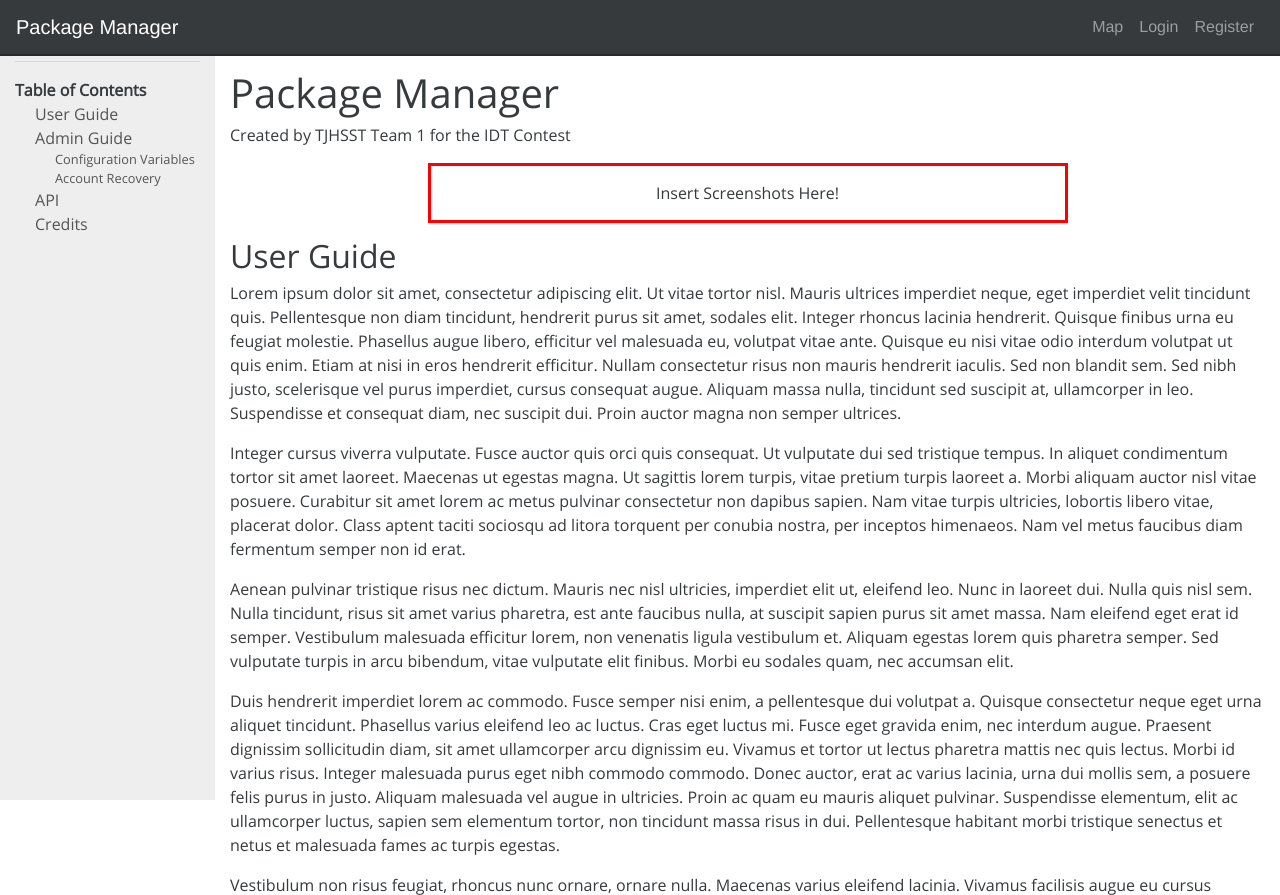
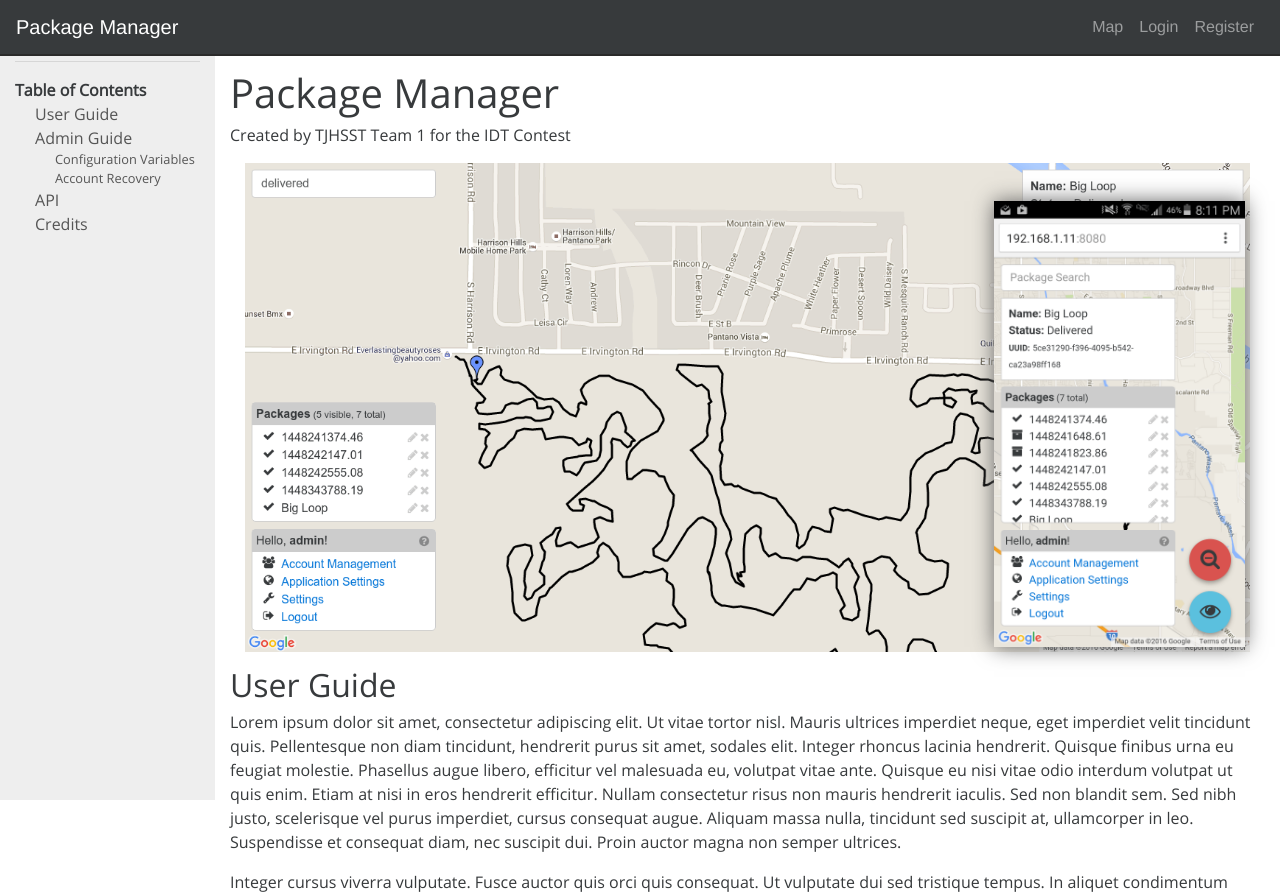
Before and after one commit to ezwang/IDT-Contest, a Flask app: page /about in a window 1280 px wide. Shown: the top 895 px of the page. Run offline with Flask 2, Linux system fonts and the light colour scheme; some libraries are stand-ins or nearby versions.

Commit message:
added screenshots to about page

```diff
--- a/static/css/about.css
+++ b/static/css/about.css
@@ -65,3 +65,30 @@ nav
         margin-left:0px;
     }
 }
+@media print {
+    #sidebar
+    {
+        display:none;
+    }
+    #info
+    {
+        margin-left:0px;
+    }
+}
+#screenshot-container
+{
+    position:relative;
+    margin:15px;
+}
+#screenshot
+{
+    width:100%;
+}
+#mobile-screenshot
+{
+    width:25%;
+    position:absolute;
+    bottom:5px;
+    right:5px;
+    box-shadow:0px 0px 20px #666;
+}
--- a/templates/about.html
+++ b/templates/about.html
@@ -26,9 +26,10 @@
     <div id="info">
         <h1>Package Manager</h1>
         <p>Created by TJHSST Team 1 for the IDT Contest</p>
-        <center>
-            <div style="width:100%;max-width:640px;text-align:center;border:3px solid red;padding:15px;margin-bottom:15px">Insert Screenshots Here!</div>
-        </center>
+        <div id="screenshot-container">
+            <img src="/images/screenshot.png" id="screenshot" />
+            <img src="/images/mobile_screenshot.png" id="mobile-screenshot" />
+        </div>
         <h2 id="user">User Guide</h2>
         <p>Lorem ipsum dolor sit amet, consectetur adipiscing elit. Ut vitae tortor nisl. Mauris ultrices imperdiet neque, eget imperdiet velit tincidunt quis. Pellentesque non diam tincidunt, hendrerit purus sit amet, sodales elit. Integer rhoncus lacinia hendrerit. Quisque finibus urna eu feugiat molestie. Phasellus augue libero, efficitur vel malesuada eu, volutpat vitae ante. Quisque eu nisi vitae odio interdum volutpat ut quis enim. Etiam at nisi in eros hendrerit efficitur. Nullam consectetur risus non mauris hendrerit iaculis. Sed non blandit sem. Sed nibh justo, scelerisque vel purus imperdiet, cursus consequat augue. Aliquam massa nulla, tincidunt sed suscipit at, ullamcorper in leo. Suspendisse et consequat diam, nec suscipit dui. Proin auctor magna non semper ultrices.</p>
         <p>Integer cursus viverra vulputate. Fusce auctor quis orci quis consequat. Ut vulputate dui sed tristique tempus. In aliquet condimentum tortor sit amet laoreet. Maecenas ut egestas magna. Ut sagittis lorem turpis, vitae pretium turpis laoreet a. Morbi aliquam auctor nisl vitae posuere. Curabitur sit amet lorem ac metus pulvinar consectetur non dapibus sapien. Nam vitae turpis ultricies, lobortis libero vitae, placerat dolor. Class aptent taciti sociosqu ad litora torquent per conubia nostra, per inceptos himenaeos. Nam vel metus faucibus diam fermentum semper non id erat.</p>
```
Also changed, not shown: static/images/mobile_screenshot.png (added), static/images/screenshot.png (added).
